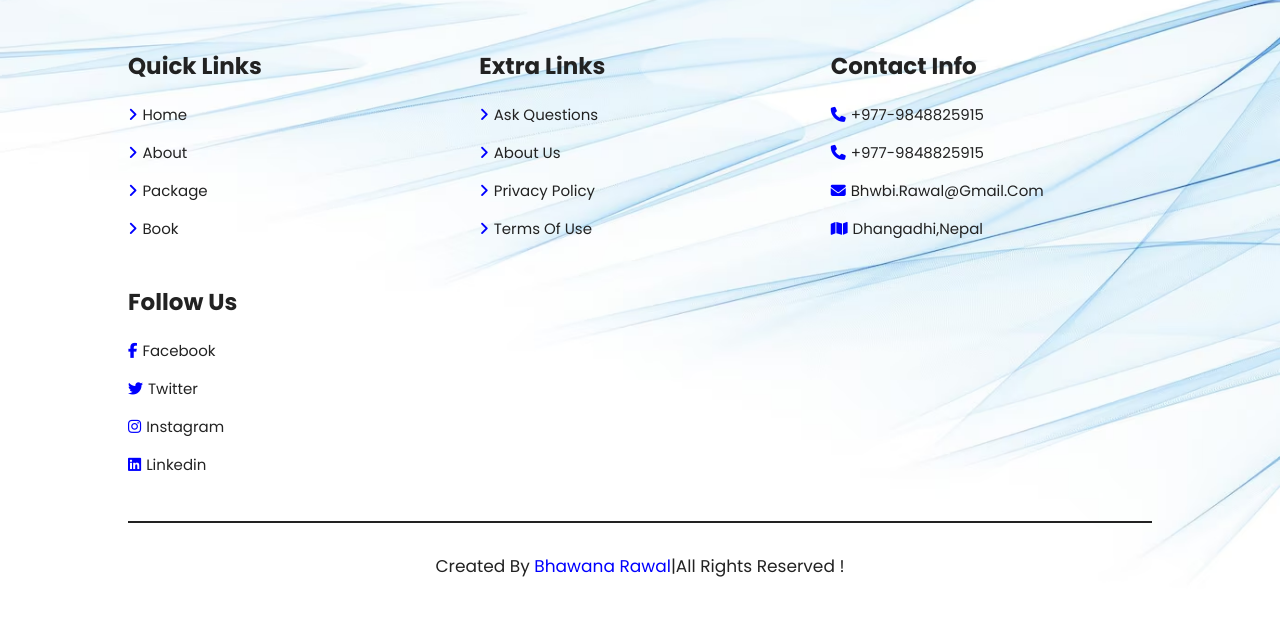
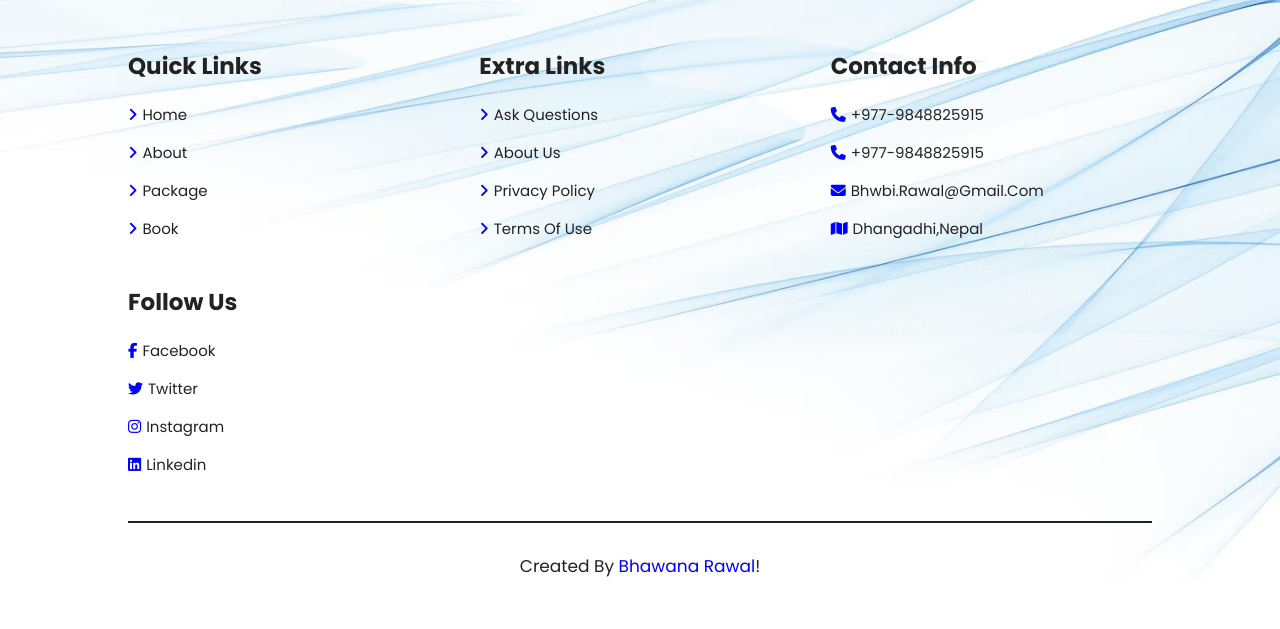
Before and after one commit to bhawanarawal/tour-and-travel, a PHP site: page /book.php in a window 1280 px wide. Shown: the part 1227-1856 px from the top of the page. Run offline with PHP 8.4, Linux system fonts and the light colour scheme; some libraries are stand-ins or nearby versions.

Commit message:
edit footer

```diff
--- a/about.php
+++ b/about.php
@@ -218,7 +218,7 @@
 
       </div>
     </div>
-    <div class="credit">created by <span>bhawana rawal</span>|all rights reserved !</div>
+    <div class="credit">created by <span>bhawana rawal</span>!</div>
   </section>
 
 
--- a/book.php
+++ b/book.php
@@ -130,7 +130,7 @@
 
       </div>
     </div>
-    <div class="credit">created by <span>bhawana rawal</span>|all rights reserved !</div>
+    <div class="credit">created by <span>bhawana rawal</span>!</div>
   </section>
 
 
--- a/package.php
+++ b/package.php
@@ -218,7 +218,7 @@
 
       </div>
     </div>
-    <div class="credit">created by <span>bhawana rawal</span>|all rights reserved !</div>
+    <div class="credit">created by <span>bhawana rawal</span>!</div>
   </section>
 
 
```
